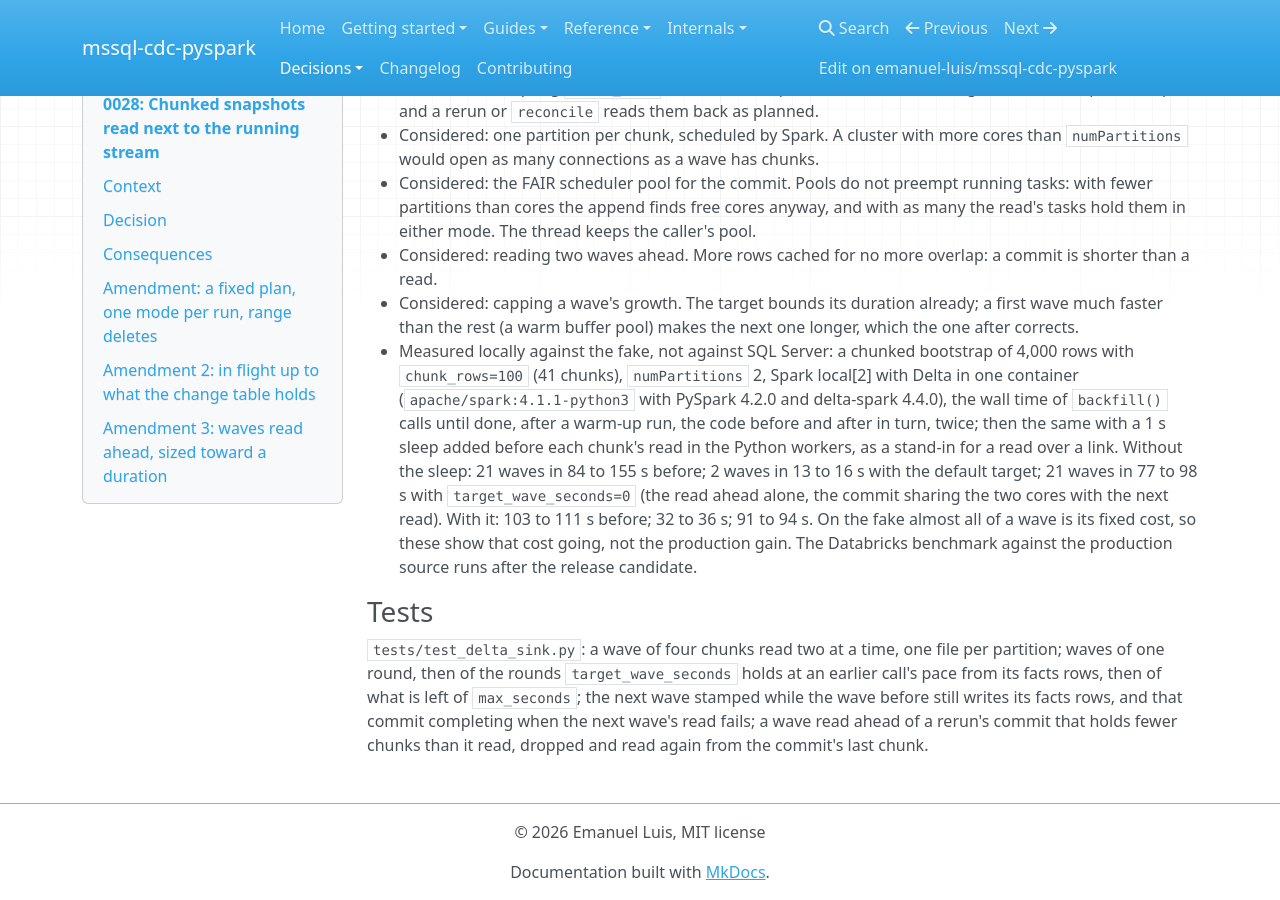
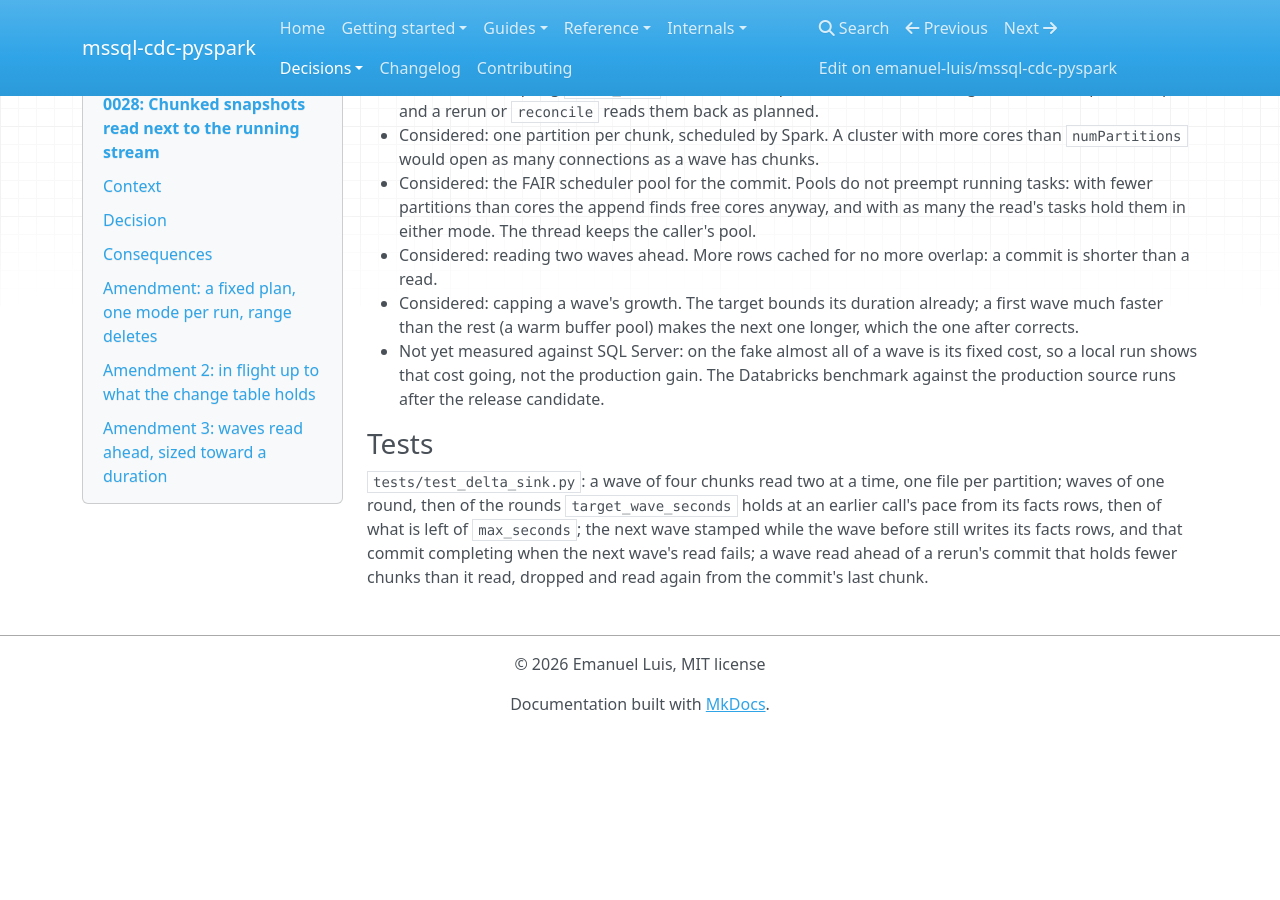
Before and after one commit to emanuel-luis/mssql-cdc-pyspark, an MkDocs documentation site: the page built from docs/decisions/0028-chunked-snapshot-next-to-the-stream.md, in a window 1280 px wide and 900 px high, scrolled down 9762 px. Built offline with MkDocs 1.6.1, drawn with Linux system fonts in a browser that asks for light colours; nearby versions of some CDN libraries; after the commit the page ends 10494 px from its top, so only the background shows below that.

Commit message:
fix(backfill): commit thread on PySpark 4.0/4.1, pace from the read alone
- PySpark 4.0 and 4.1 without Connect or pinned threads return the session
  from inheritable_thread_target(session) instead of a decorator: wrapping
  the commit raised TypeError after the first wave's read. Fall back to the
  identity there; the test patches the call as those versions answer.
- A wave's pace is its read (stamp to rows cached), as ADR 0028 Amendment 3
  says, no longer including the wait for the previous wave's commit.
- ADR 0003 Amendment 5 and the changelog: arrowBatchSize from the 15th fetch.
- Changelog and ADR 0028 Amendment 3: drop timings measured against the fake,
  which no lab result or integration test backs.

```diff
--- a/docs/decisions/0028-chunked-snapshot-next-to-the-stream.md
+++ b/docs/decisions/0028-chunked-snapshot-next-to-the-stream.md
@@ -453,17 +453,9 @@
 * Considered: capping a wave's growth. The target bounds its duration already; a first wave
   much faster than the rest (a warm buffer pool) makes the next one longer, which the one
   after corrects.
-* Measured locally against the fake, not against SQL Server: a chunked bootstrap of 4,000
-  rows with `chunk_rows=100` (41 chunks), `numPartitions` 2, Spark local[2] with Delta in
-  one container (`apache/spark:4.1.1-python3` with PySpark 4.2.0 and delta-spark 4.4.0), the
-  wall time of `backfill()` calls until done, after a warm-up run, the code before and
-  after in turn, twice; then the same with a 1 s sleep added before each chunk's read in the
-  Python workers, as a stand-in for a read over a link. Without the sleep: 21 waves in 84 to
-  155 s before; 2 waves in 13 to 16 s with the default target; 21 waves in 77 to 98 s with
-  `target_wave_seconds=0` (the read ahead alone, the commit sharing the two cores with the
-  next read). With it: 103 to 111 s before; 32 to 36 s; 91 to 94 s. On the fake almost all
-  of a wave is its fixed cost, so these show that cost going, not the production gain. The
-  Databricks benchmark against the production source runs after the release candidate.
+* Not yet measured against SQL Server: on the fake almost all of a wave is its fixed cost, so
+  a local run shows that cost going, not the production gain. The Databricks benchmark
+  against the production source runs after the release candidate.
 
 ### Tests
 `tests/test_delta_sink.py`: a wave of four chunks read two at a time, one file per partition;
```
Also changed, not shown: CHANGELOG.md (+4 -6 lines), docs/decisions/0003-mssql-python-default-backend.md (+1 -1 lines), 2 other files.
